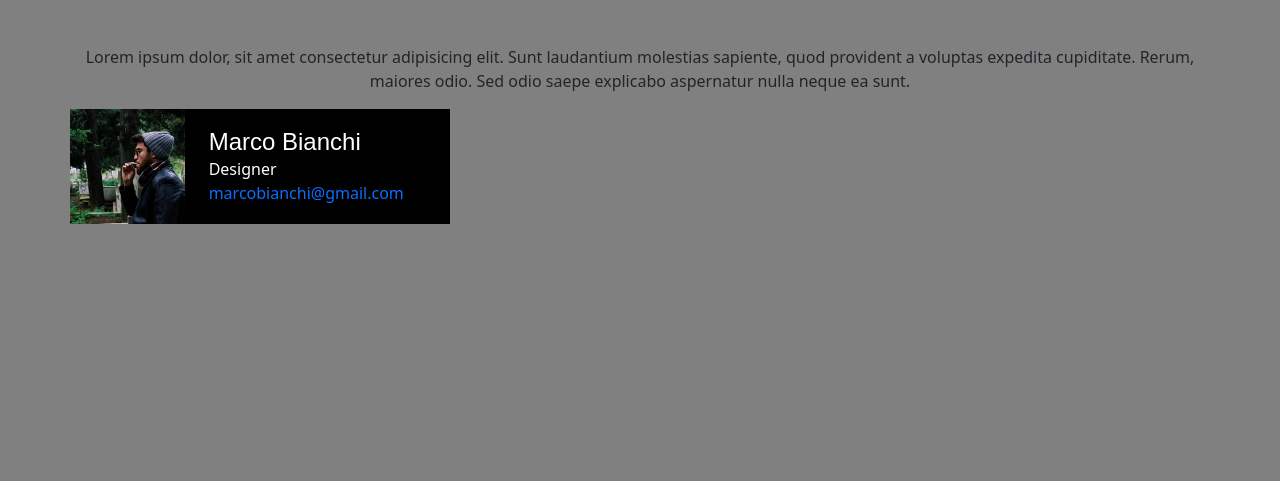
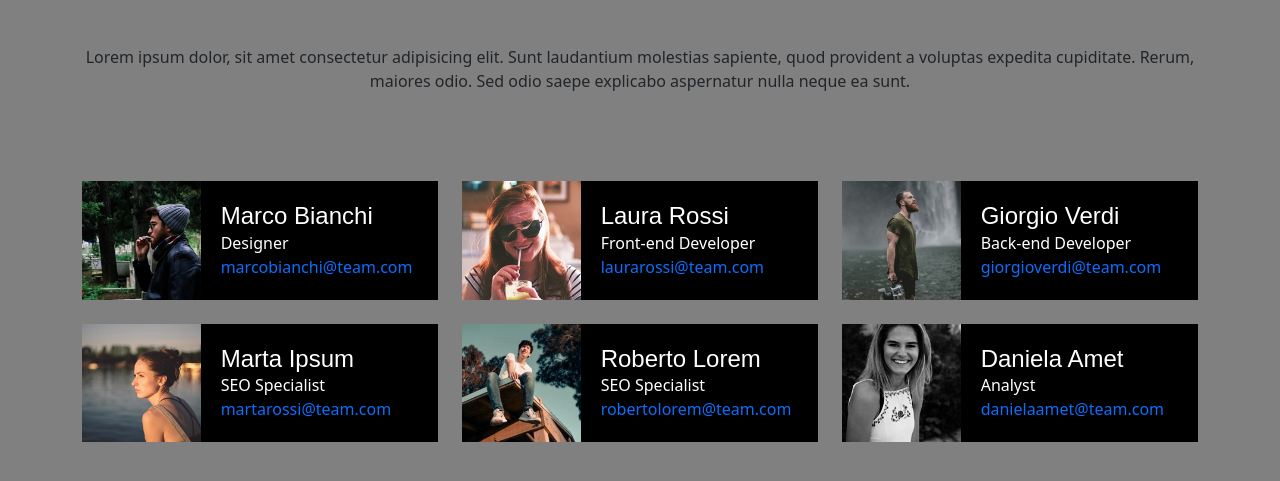
Before and after one commit to mannuccimattia/js-our-team, a plain HTML site: page index.html in a window 1280 px wide. Shown: the part 99-580 px from the top of the page. Drawn offline with nearby package versions, Linux system fonts and the light colour scheme; a web font is replaced by a local one.

Commit message:
[UPD][FIX] Done memberCard js + Fixed card style

```diff
--- a/css/style.css
+++ b/css/style.css
@@ -11,9 +11,15 @@ h1 {
   color: white;
 }
 
-#card-img,
+#team-members img{
+  width: calc(100% / 3);
+  aspect-ratio: 1/1;
+}
+
 #card-text{
+  width: calc(100% / 3 * 2);
   background-color: black;
+  padding: 0 20px;
 }
 
 #team-members h4,
--- a/index.html
+++ b/index.html
@@ -26,20 +26,20 @@
       </div>
     </div>
     <!-- Cards Row -->
-    <div class="row" id="team-members">
+    <div class="row my-5 g-4" id="team-members">
       <!-- card -->
-      <div class="col-12 col-md-6 col-lg-4 justify-content-start">
-        <div class="row">
-          <div class="col-4 ps-0" id="card-img">
-            <img src="./img/male1.png" alt="" class="img-fluid w-100 h-100">
-          </div>
-          <div class="col-8 d-flex flex-column justify-content-center" id="card-text">
+      <!-- <div class="col-12 col-md-6 col-lg-4">
+        <div class="d-flex">
+          <img src="./img/male1.png" alt="" class="img-fluid">
+
+          <div class="d-flex flex-column justify-content-center" id="card-text">
             <h4>Marco Bianchi</h4>
             <p>Designer</p>
             <a href="">marcobianchi@gmail.com</a>
           </div>
         </div>
-      </div>
+      </div> -->
+
     </div>
 
   </div>
--- a/js/script.js
+++ b/js/script.js
@@ -36,3 +36,35 @@ const teamMembers = [
     img: "img/female3.png"
   }
 ];
+
+// funzione per creare la singola card del membro del team
+const createMemberCard = (member) => {
+  const {name, role, email, img} = member
+
+  const card = `<div class="col-12 col-md-6 col-lg-4">
+                  <div class="d-flex">
+                    <img src="./${img}" alt="" class="img-fluid">
+                    <div class="d-flex flex-column justify-content-center" id="card-text">
+                      <h4>${name}</h4>
+                      <p>${role}</p>
+                      <a href="">${email}</a>
+                    </div>
+                  </div>
+                </div>`;
+
+  return card;
+};
+
+// funzione per renderizzare il contenuto di card
+const renderTeam = (array) => {
+  let cards = "";
+
+  for(let i=0; i<array.length; i++){
+    cards += createMemberCard(array[i]);
+  }
+
+  document.getElementById("team-members").innerHTML = cards
+}
+
+// chiamo renderTeam passandole l'attay teamMembers
+renderTeam(teamMembers);
```
